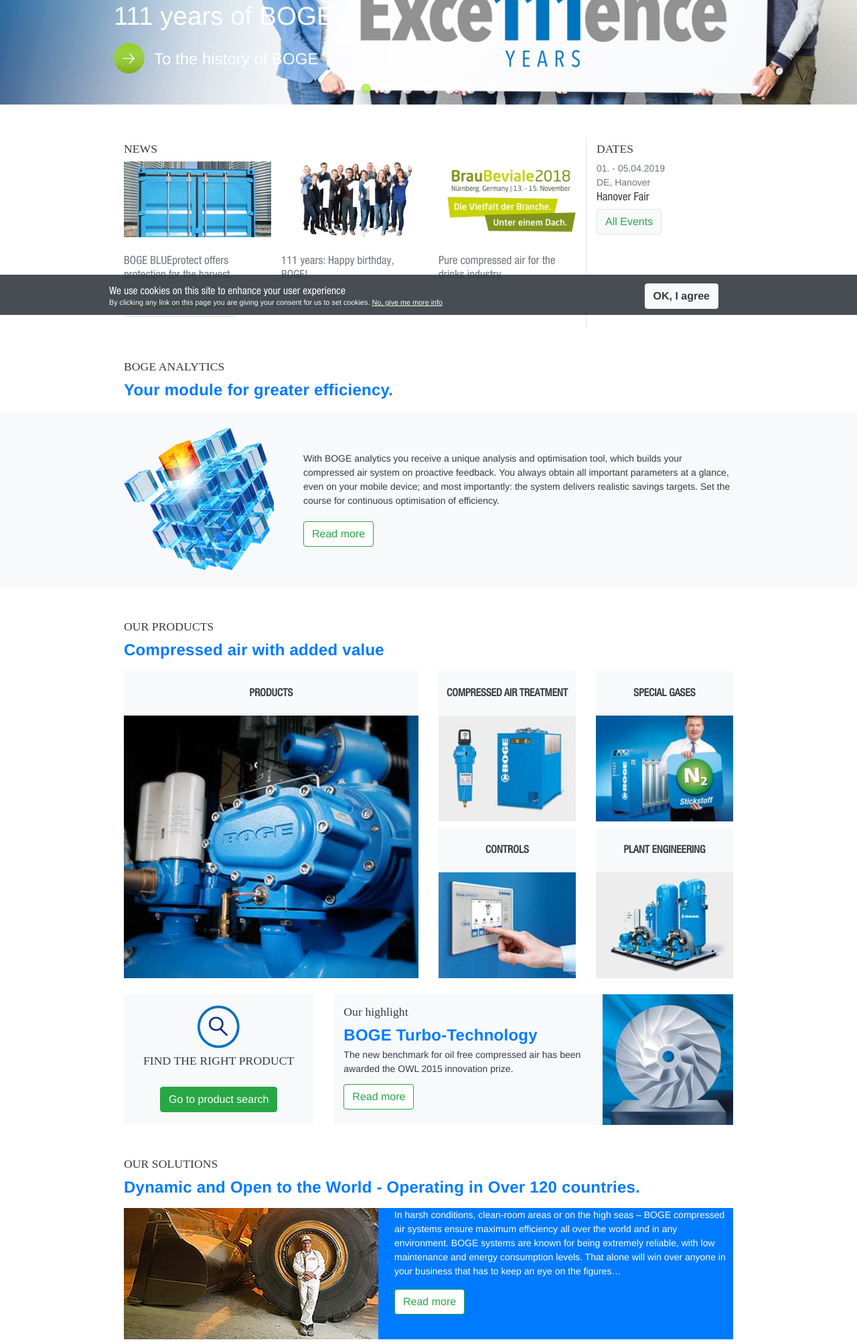
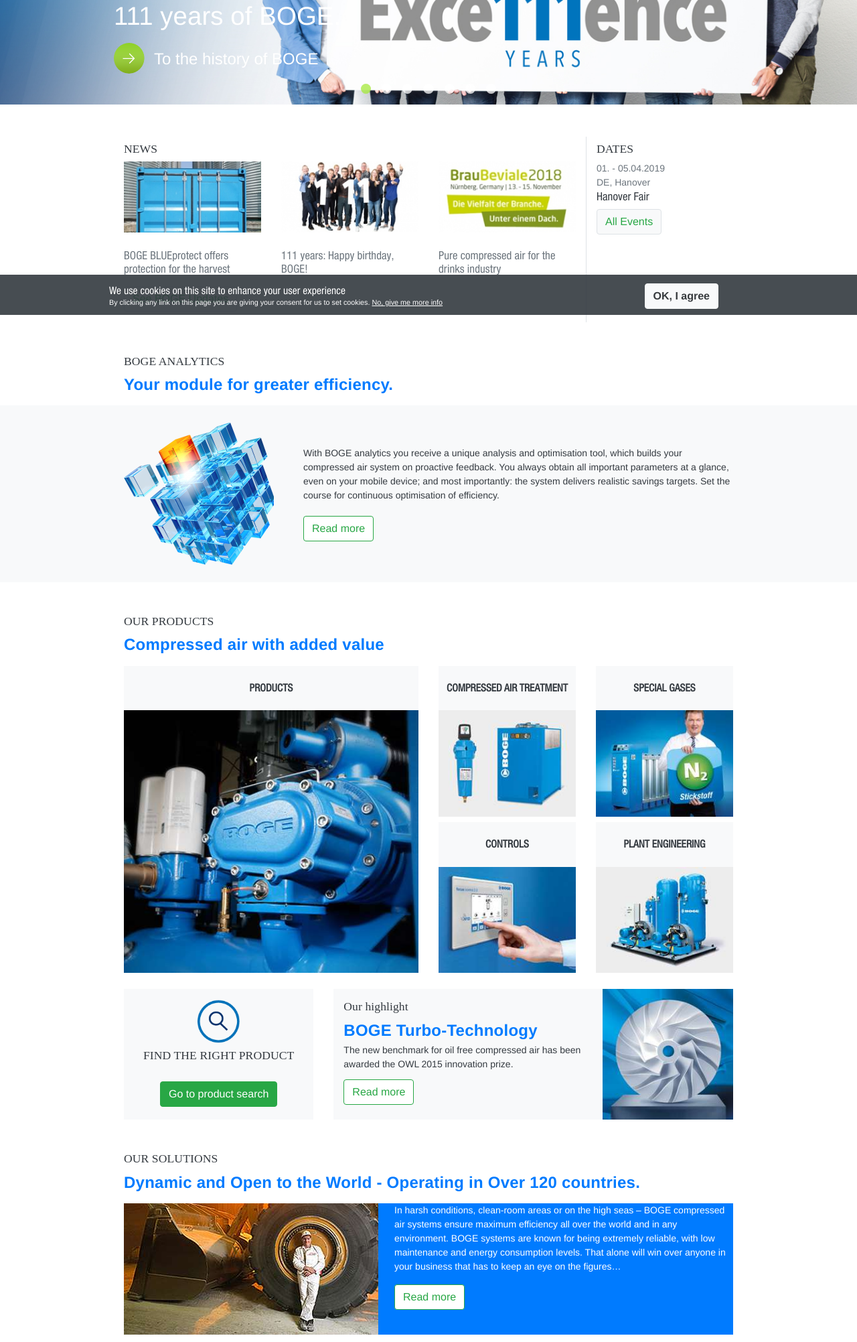
Before and after one commit to WebStyleProduction24/boge, a PHP site: page / in a window 1280 px wide. Shown: the part 330-2333 px from the top of the page at 67% size. Run offline with PHP 8.4, Linux system fonts and the light colour scheme; some libraries are stand-ins or nearby versions; some web fonts are replaced.

Commit message:
Update 2019/02/18 1:52

```diff
--- a/index.html
+++ b/index.html
@@ -304,24 +304,24 @@
 				<div class="col-lg-9">
 					<h3 class="text-uppercase my-2 text-dark">News</h3>
 					<div class="row">
-						<div class="col-4">
-							<a href="/en/boge-updates/boge-blueprotect-protection-for-the-harvest">
-								<img src="images/public/boge-blueprotect-300.jpg" alt="">
+						<div class="col-md-4">
+							<a class="w-100" href="/en/boge-updates/boge-blueprotect-protection-for-the-harvest">
+								<img class="w-100" src="images/public/boge-blueprotect-300.jpg" alt="">
 								<h5 class="mt-4 text-secondary font-weight-light">BOGE BLUEprotect offers protection for the harvest</h5>
 							</a>
 							<div class="my-3">
 								<a class="btn border rounded text-success bg-light" href="en/boge-updates" role="button">See BOGE Updates</a>
 							</div>
 						</div>
-						<div class="col-4">
-							<a href="/en/boge-updates/111-years-boge">
-								<img src="images/public/aktuelles-boge-111jahre_300.jpg" alt="">
+						<div class="col-md-4">
+							<a class="w-100" href="/en/boge-updates/111-years-boge">
+								<img class="w-100" src="images/public/aktuelles-boge-111jahre_300.jpg" alt="">
 								<h5 class="mt-4 text-secondary font-weight-light">111 years: Happy birthday, BOGE!</h5>
 							</a>
 						</div>
-						<div class="col-4">
-							<a href="/en/boge-updates/boge-at-brau-beviale-2018">
-								<img src="images/public/boge-brau-beviale-300px.jpg" alt="">
+						<div class="col-md-4">
+							<a class="w-100" href="/en/boge-updates/boge-at-brau-beviale-2018">
+								<img class="w-100" src="images/public/boge-brau-beviale-300px.jpg" alt="">
 								<h5 class="mt-4 text-secondary font-weight-light">Pure compressed air for the drinks industry</h5>
 							</a>
 						</div>
@@ -329,7 +329,7 @@
 				</div>
 				<div class="col-lg-3 border-left border-lg-none">
 					<h3 class="text-uppercase my-2 text-dark">Dates</h3>
-					<a href="http://www.hannovermesse.de/" target="_blank">
+					<a class="w-100" href="http://www.hannovermesse.de/" target="_blank">
 						<span class="d-block text-secondary">01. - 05.04.2019</span>
 						<span class="d-block text-secondary">DE, Hanover</span>
 						<h5 class="text-dark">Hanover Fair</h5>
@@ -400,15 +400,15 @@
 					</div>
 				</div>
 			</div>
-			<div class="row equal mt-lg-4 mt-md-5 text-dark">
-				<div class="col-4 text-center ">
+			<div class="row equal mt-lg-4 mt-5 text-dark">
+				<div class="col-md-4 text-center">
 					<div class="col bg-light">
 						<img class="w-25 mt-3 mb-2" src="images/icn_product_search.png" alt="">
 						<h3 class="text-center text-uppercase mb-1 text-dark">Find the right product</h3>
 						<a href="/en/products" role="button" class="btn btn-success mt-4 mb-3">Go to product search</a>
 					</div>
 				</div>
-				<div class="col-8">
+				<div class="col-8 display-sm-none">
 					<div class="col bg-light">
 						<h3 class="mt-3 text-dark">Our highlight</h3>
 						<div class="title font-weight-bold mb-1 text-primary">BOGE Turbo-Technology</div>
@@ -427,8 +427,8 @@
 			<div class="title font-weight-bold mb-3 text-primary">Dynamic and Open to the World - Operating in Over 120 countries.</div>
 			<div class="row equal">
 				<div class="col">
-					<img class="image-full-md float-left mr-4 mb-md-3 mb-lg-0" src="images/public/branchen_startseite_380x196_0.jpg" width="380" height="196" alt="Image Of BOGE Compressors Industry Construction">
-					<div class="bg-primary h-100 pt-3 p-lg-0 p-md-3">
+					<img class="image-full-md float-left mr-4 mb-3 mb-lg-0" src="images/public/branchen_startseite_380x196_0.jpg" width="380" height="196" alt="Image Of BOGE Compressors Industry Construction">
+					<div class="bg-primary h-100 pt-3 p-lg-0 p-3">
 						<p class="text-white">In harsh conditions, clean-room areas or on the high seas – BOGE compressed air systems ensure maximum efficiency all over the world and in any environment. BOGE systems are known for being extremely reliable, with low maintenance and energy consumption levels. That alone will win over anyone in your business that has to keep an eye on the figures…</p>
 						<a class="btn text-success btn-outline-success bg-white" href="/en/industries" role="button">Read more</a>
 					</div>
--- a/style.css
+++ b/style.css
@@ -407,3 +407,13 @@ footer > div::before {
 		color: #007bff;
 	}
 }
+
+@media (max-width: 576px) {
+	.display-sm-none {
+		display: none !important;
+	}
+	.carousel img {
+		width: auto !important;
+		height: 150px;
+	}
+}
```
